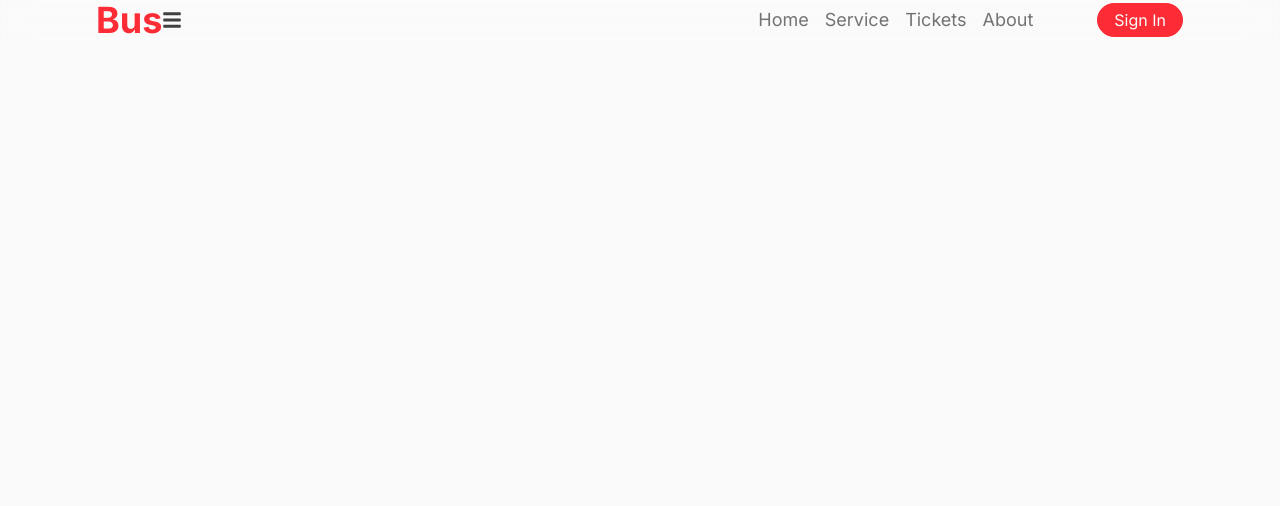
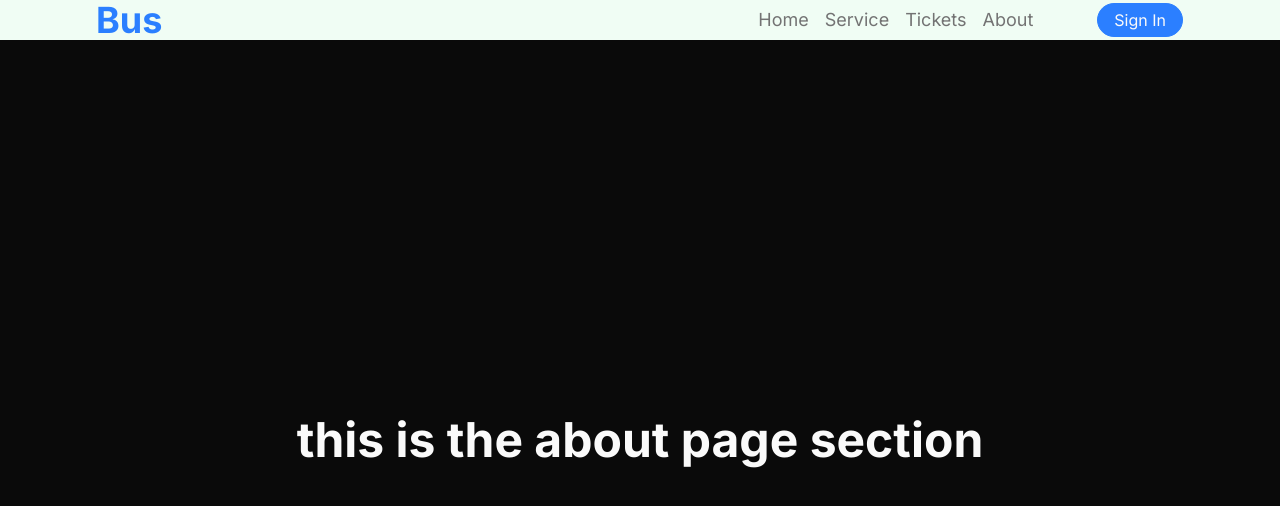
Before and after one commit to Arunkumar-60/personal-bus-booking-system, a React (Vite) app in the folder busticketbooking/: page /about in a window 1280 px wide. Shown: the top 506 px of the page. Built offline with nearby package versions, Linux system fonts and the light colour scheme.

Commit message:
navbar finished

```diff
--- a/busticketbooking/src/App.jsx
+++ b/busticketbooking/src/App.jsx
@@ -1,6 +1,8 @@
 import { BrowserRouter as Router, Routes , Route} from "react-router-dom"
 import Navbar from "./components/navbar/Navbar"
 import Footer from "./components/footer/Footer"
+import Home from "./pages/home/Home"
+import About from "./pages/about/About"
 
 function App() {
 
@@ -13,11 +15,12 @@ function App() {
 
 
       {/* Routes */}
-      {/* <Routes>
-      <Route path="/" element={<div>Home</div>} />
+      <Routes>
+      <Route path="/" element={<Home/>} />
+      <Route path="/about" element={<About/>} />
 
-      </Routes> */}
 
+      </Routes>
       {/* Footer */}
       <Footer />
       </main>
--- a/busticketbooking/src/components/navbar/Navbar.jsx
+++ b/busticketbooking/src/components/navbar/Navbar.jsx
@@ -1,94 +1,108 @@
 import React, { useEffect, useState } from 'react';
-import { Link, useActionData } from 'react-router-dom'; // Import Link
+import { Link } from 'react-router-dom'; // Import Link
 import { FaBars, FaTimes } from 'react-icons/fa'; // Import FaBars and FaTimes for the hamburger menu
 
 const Navbar = () => {
-
   const [scrollPosition, setScrollPosition] = useState(0);
-  const [isVisible, setIsVisible] = useState(0);
-  const [open, setOpen]=useState(false);
+  const [isVisible, setIsVisible] = useState(true);
+  const [open, setOpen] = useState(false);
 
   const NavItems = [
-    {labels: "Home", link:"/"},
-    {labels: "Service", link:"/services"},
-    {labels: "tickets", link:"/tickets"},
-    {labels: "about", link:"/about"},
-  ]
+    { labels: 'Home', link: '/' },
+    { labels: 'Service', link: '/services' },
+    { labels: 'Tickets', link: '/tickets' },
+    { labels: 'About', link: '/about' },
+  ];
 
-  // handling the clicks
+  // Handling the clicks for hamburger menu
   const handleOpen = () => {
     setOpen(!open);
-
-  }
+  };
 
   const handleClose = () => {
-    setOpen(flase);
-  }
+    setOpen(false);
+  };
 
-  useEffect(()=> {
-    const currentScrollState = window.scrollY;;
+  // Sticky navbar and hide when scrolled
+  useEffect(() => {
+    const handleScroll = () => {
+      let currentScrollState = window.scrollY;
 
-    if (currentScrollState > scrollPosition && currentScrollState>50) {
-      setIsVisible(false)
-    } else {
-      setIsVisible(true)
-    }
+      if (currentScrollState > scrollPosition && currentScrollState > 50) {
+        setIsVisible(false); // hides navbar when scrolling down
+      } else {
+        setIsVisible(true); // shows navbar when scrolling up
+      }
 
-    setScrollPosition(currentScrollState)
-  })
+      setScrollPosition(currentScrollState);
+    };
+
+    window.addEventListener('scroll', handleScroll);
+    return () => {
+      window.removeEventListener('scroll', handleScroll);
+    };
+  }, [scrollPosition]);
 
   return (
-    <nav className='w-full top-0 left-0 lg:px-24 md:px-16 sm:px-7 px-4 backdrop-blur-lg
-    transition-transform duration-300 z-50'>
-      <div className="w-full h-full flex items-center justify-between">
-        {/* {logo section} */}
-        <Link  to="/" className='text-4xl text-red-500 font-bold'>
+    <nav
+      className={`w-full top-0 left-0 lg:px-24 md:px-16 sm:px-7 px-4 backdrop-blur-lg
+    transition-transform duration-300 z-50
+    ${isVisible ? 'translate-y-0' : '-translate-y-full'}
+    ${scrollPosition < 50 ? 'bg-green-50' : 'bg-neutral-100/10'}`}
+    >
+      <div className='w-full h-full flex items-center justify-between'>
+        {/* Logo section */}
+        <Link to='/' className='text-4xl text-blue-500 font-bold'>
           Bus
         </Link>
 
+        {/* Hamburger menu */}
+        <div
+          className='w-fit flex items-center justify-center cursor-pointer
+          flex-col gap-1 text-neutral-700 2xl:hidden md:hidden'
+          onClick={handleOpen}
+        >
+          {open ? <FaTimes className='w-5 h-5' /> : <FaBars className='w-5 h-5' />}
+        </div>
 
-
-
-        {/* {Hamburger menu} */}
-        <div className="w-fit flex items-center justify-center cursor-pointer
-        flex-col gap-1 text-neutral-700 " onClick={handleOpen}>
-          {
-            open
-              ?
-                <FaTimes className='w-5 h-5' />
-              :
-                <FaBars className='w-5 h-5'/>
+        {/* Navigation links and buttons */}
+        <div
+          className={`${
+            open ? 'flex absolute top-20 left-0 w-full h-auto md:relative' : 'hidden'
           }
-        </div>
-        {/* {navlinks  and buttons} */}
-        <div className={`${open ? 'flex absolute top-20 left-0 w-full h-auto md:relative' : "hidden"}
         flex-1 w-full md:flex flex-col md:flex-row md:gap-14 xl:gap-16 md:items-center items-start border md:border-transparent border-neutral
         md:p-0 sm:p-4 p-4 justify-end md:bg-transparent bg-neutral-50
-        md:shadow-none sm:shadow-md shadow-md rounded-xl `}>
-           {/* {navlink} */}
-            <ul className="list-none flex md:items-center items-start flex-wrap md:flex-row
-            flex-col gap-24 text-lg text-neutral-500 font-normal capitalize md:gap-4">
-              {NavItems.map((item,ind)=>(
-                <li key={ind}>
-                <Link to={NavItems.link} className='hover:text-red-500 focus:text-red-500 ease-in-out duration-300' >{item.labels}</Link>
+        md:shadow-none sm:shadow-md shadow-md rounded-xl`}
+        >
+          {/* Navigation links */}
+          <ul className='list-none flex md:items-center items-start flex-wrap md:flex-row flex-col gap-8 text-lg text-neutral-500 font-normal capitalize md:gap-4'>
+            {NavItems.map((item, ind) => (
+              <li key={ind}>
+                <Link
+                  to={item.link}
+                  className='hover:text-blue-500 focus:text-blue-500 ease-in-out duration-300'
+                  onClick={handleClose} // Close menu on link click
+                >
+                  {item.labels}
+                </Link>
               </li>
-              ))}
-            </ul>
-           {/* {button} */}
-           <div className="flex items-center justify-center">
-            <button className="md:w-fit w-full md:px-4 px-6 md:py-1 py-2.5 capitalize
-            bg-red-500 hover:bg-transparent border border-red-500 hover:border-red-500 md:rounded-full rounded-xl
-            text-base font-normal text-neutral-50 hover:text-red-500 ease-in-out duration-300">sign in</button>
-           </div>
+            ))}
+          </ul>
+
+          {/* Sign-in button */}
+          <div className='flex items-center justify-center'>
+            <button
+              className='md:w-fit w-full md:px-4 px-6 md:py-1 py-2.5 capitalize
+              bg-blue-500 hover:bg-transparent border border-blue-500 hover:border-blue-500 md:rounded-full rounded-xl
+              text-base font-normal text-neutral-50 hover:text-blue-500 ease-in-out duration-300'
+            >
+              Sign In
+            </button>
+          </div>
         </div>
-
-
       </div>
     </nav>
-  )
-
-}
-
-
+  );
+};
 
 export default Navbar;
--- /dev/null
+++ b/busticketbooking/src/pages/about/About.jsx
@@ -0,0 +1,13 @@
+import React from 'react'
+
+const About = () => {
+  return (
+    <div className='h-screen flex justify-center items-center w-full bg-neutral-950'>
+        <div className="text-5xl text-neutral-50 font-bold">
+            this is the about page section
+        </div>
+    </div>
+  )
+}
+
+export default About
--- /dev/null
+++ b/busticketbooking/src/pages/home/Home.jsx
@@ -0,0 +1,21 @@
+import React from 'react'
+import About from '../about/About'
+
+const Home = () => {
+  return (
+    <div className='min-h-screen flex flex-col items-center justify-center'>
+        {/* {hero section} */}
+      <div className="w-full h-screen flex items-center justify-center">
+
+      <h1 className="text-5xl text-neutral-950 font-bold">
+        this is hero section
+      </h1>
+      </div>
+
+      {/* {about section} */}
+      <About/>
+    </div>
+  )
+}
+
+export default Home
```
